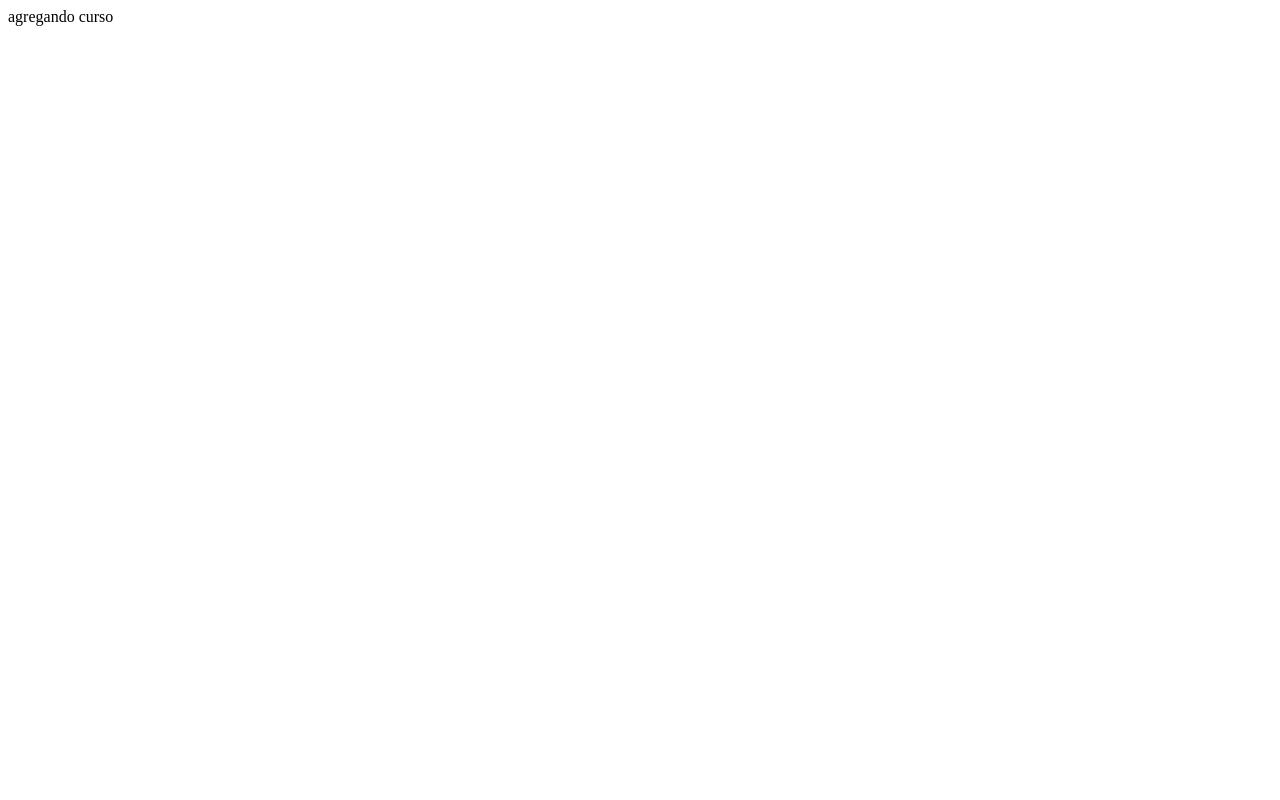
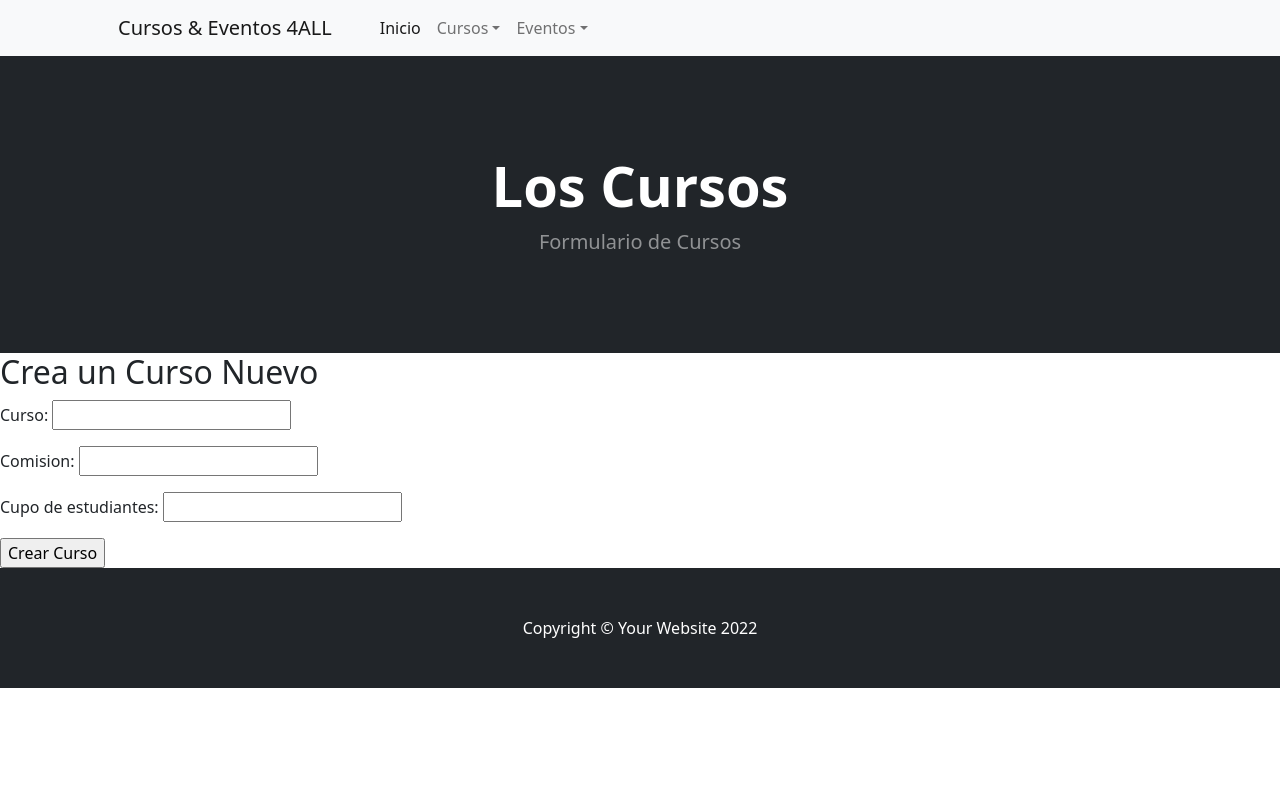
Before and after one commit to MartinCapocasale/ProyectoCursos, a Django app: page /crear_curso/ in a window 1280 px wide. Before the commit the page is almost empty. Run offline with Django 4.2, Linux system fonts and the light colour scheme; some libraries are stand-ins or nearby versions.

Commit message:
se creo el formulario_curso.html

```diff
--- a/ProyectoCursos/ProyectoCursosApp/templates/ProyectoCursosApp/cursos.html
+++ b/ProyectoCursos/ProyectoCursosApp/templates/ProyectoCursosApp/cursos.html
@@ -3,7 +3,7 @@
 
 
 {% block tituloPagina %}
-Cursos - Cursos & cursos 4ALL
+Cursos - Cursos & Eventos 4ALL
 {%endblock%}
 
 {% block tituloHeader %}
--- a/ProyectoCursos/ProyectoCursosApp/templates/ProyectoCursosApp/formulario_curso.html
+++ b/ProyectoCursos/ProyectoCursosApp/templates/ProyectoCursosApp/formulario_curso.html
@@ -1 +1,31 @@
-agregando curso
+{% extends 'ProyectoCursosApp/base.html'%}
+{%load static%}
+
+
+{% block tituloPagina %}
+Cursos - Cursos & Eventos 4ALL
+{%endblock%}
+
+{% block tituloHeader %}
+Los Cursos
+{% endblock %}
+
+{% block tituloEpigrafe %}
+Formulario de Cursos
+{% endblock %}
+
+{% block contenidoPagina%}
+<h2>Crea un Curso Nuevo</h2>
+<form action="" method = "post">
+    {% csrf_token %}
+    <p>Curso: <input type="text" name="nombre_curso" id=""> </p>
+
+    <p>Comision: <input type="number" name="comision_curso" id="" min="0"></p>
+
+    <p>Cupo de estudiantes: <input type="number" name="cantidad_maxima_de_personas_curso" id="" min="1"></p>
+
+    <input type="Submit" value = "Crear Curso">
+
+</form>
+
+{%endblock%}
```
